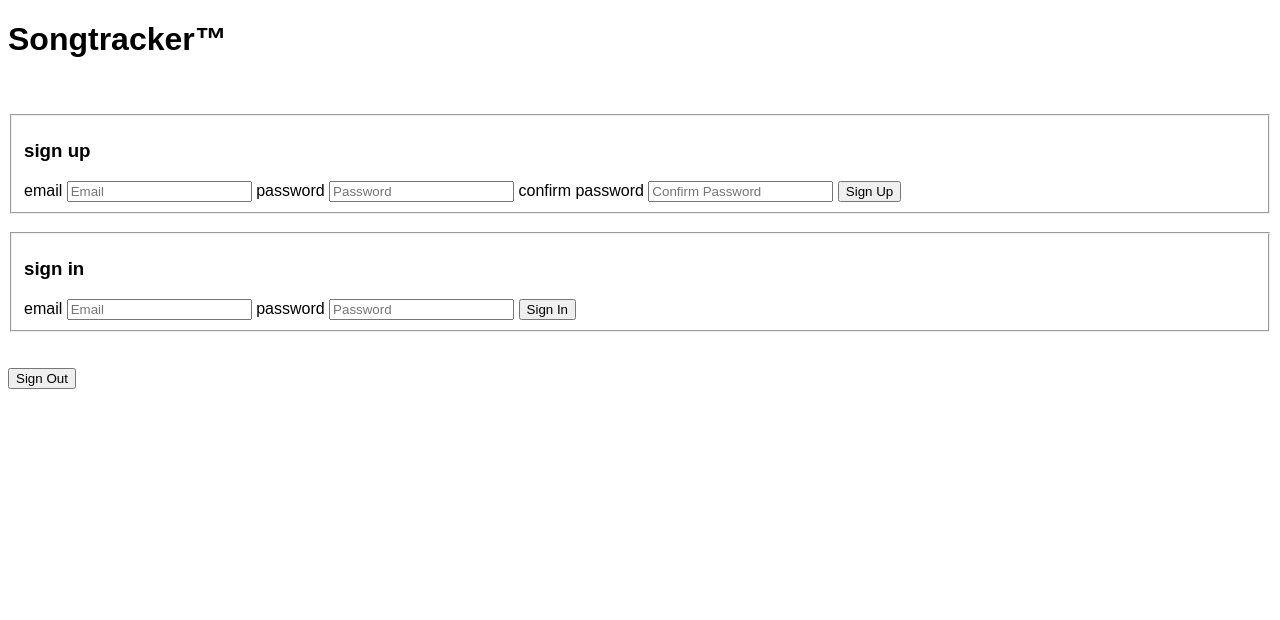
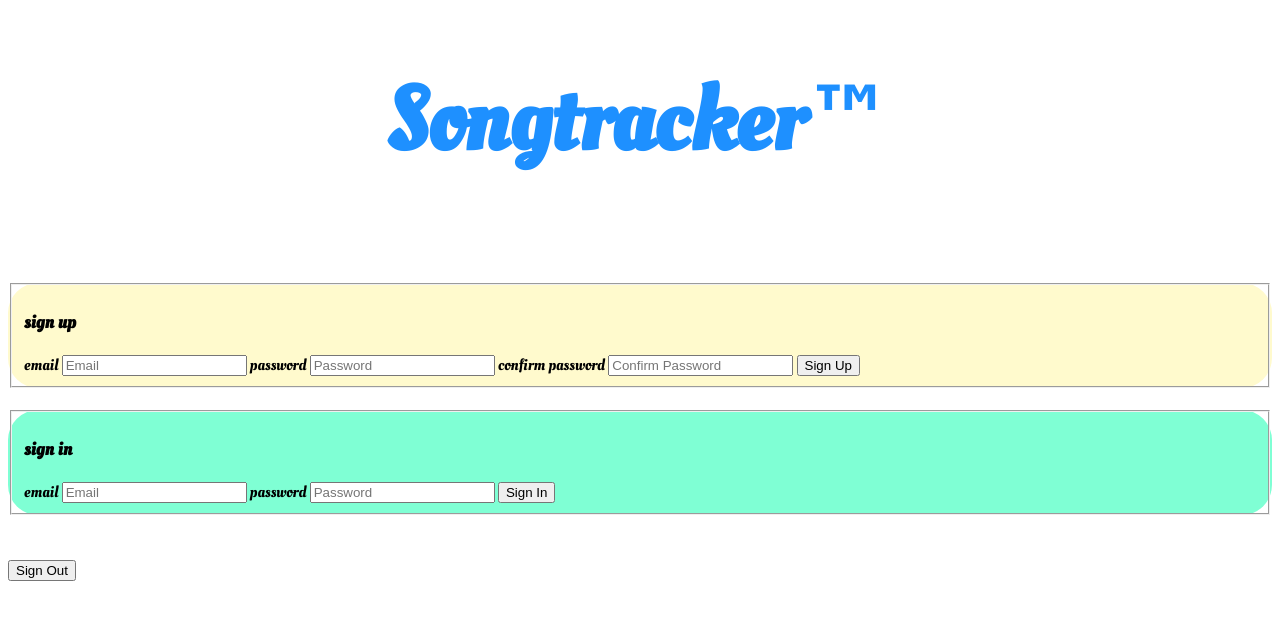
Before and after one commit to mcidoni/Songtracker-client, a website built with webpack: page index.html in a window 1280 px wide. Built offline with nearby package versions, Linux system fonts and the light colour scheme.

Commit message:
added more styling to html and css

```diff
--- a/assets/styles/index.scss
+++ b/assets/styles/index.scss
@@ -1,7 +1,35 @@
 body {
-  font-family: Arial, Helvetica, sans-serif;
+  font-family: Oleo Script, cursive;
+  background-color: white;
 }
 
+
+.section {
+  border: none;
+}
 .hidden {
   display: none;
 }
+
+h1  {
+  text-align: center;
+  text-shadow: 4px, 4px, black;
+  color: dodgerblue;
+  font-size: 90px;
+}
+
+#sign-up-form {
+  background-color: lemonchiffon;
+  border-radius: 30px;
+  border: 0px;
+}
+
+#sign-in-form {
+  background-color: aquamarine;
+  border-radius: 30px;
+}
+
+#change-password-form {
+  background-color: lightcoral;
+  border-radius: 30px;
+}
--- a/index.html
+++ b/index.html
@@ -6,6 +6,7 @@
 
       <!-- Do not add `link` tags-->
       <link rel="shortcut icon" type="image/x-icon" href="favicon.ico">
+      <link href="https://fonts.googleapis.com/css2?family=Oleo+Script&display=swap" rel="stylesheet">
 
       <!-- Do not add `script` tags-->
       <script src="public/vendor.js" type="text/javascript" charset="utf-8" defer></script>
```
Also changed, not shown: assets/scripts/api.js (+10 -0 lines).
